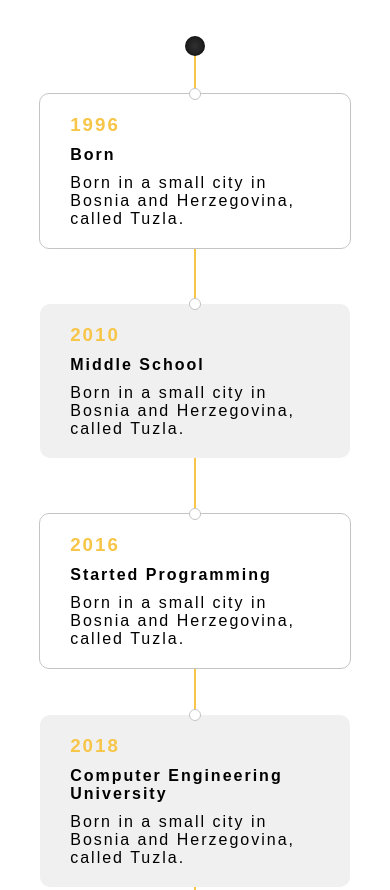
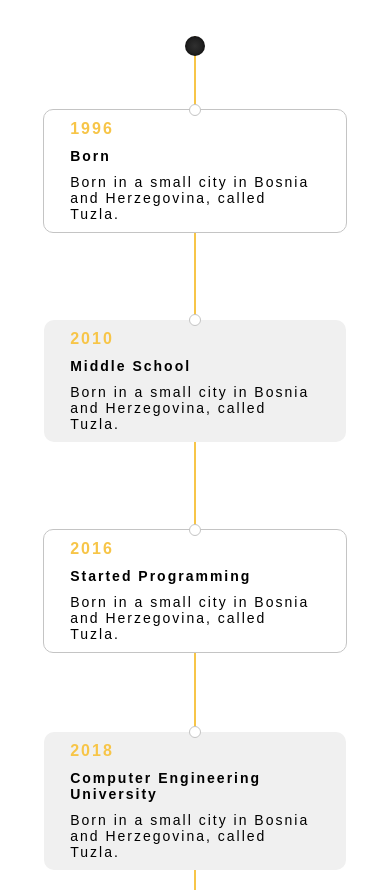
Before and after one commit to SelimMeske/personal, a plain HTML site: page index.html in a window 390 px wide. Shown: the part 1290-2180 px from the top of the page. Drawn offline with Linux system fonts and the light colour scheme; a web font is replaced by a local one.

Commit message:
Fixed tree ui branches for mobiles

```diff
--- a/style.css
+++ b/style.css
@@ -473,4 +473,16 @@ svg {
   .skill-title {
     font-size: 12px !important;
   }
+  .branch-section p {
+    font-size: 14px;
+  }
+  .branch-section h4 {
+    font-size: 14px;
+  }
+  .branch-section h3 {
+    font-size: 16px;
+  }
+  .branch-section {
+    padding: 10px 26px;
+  }
 }
```
